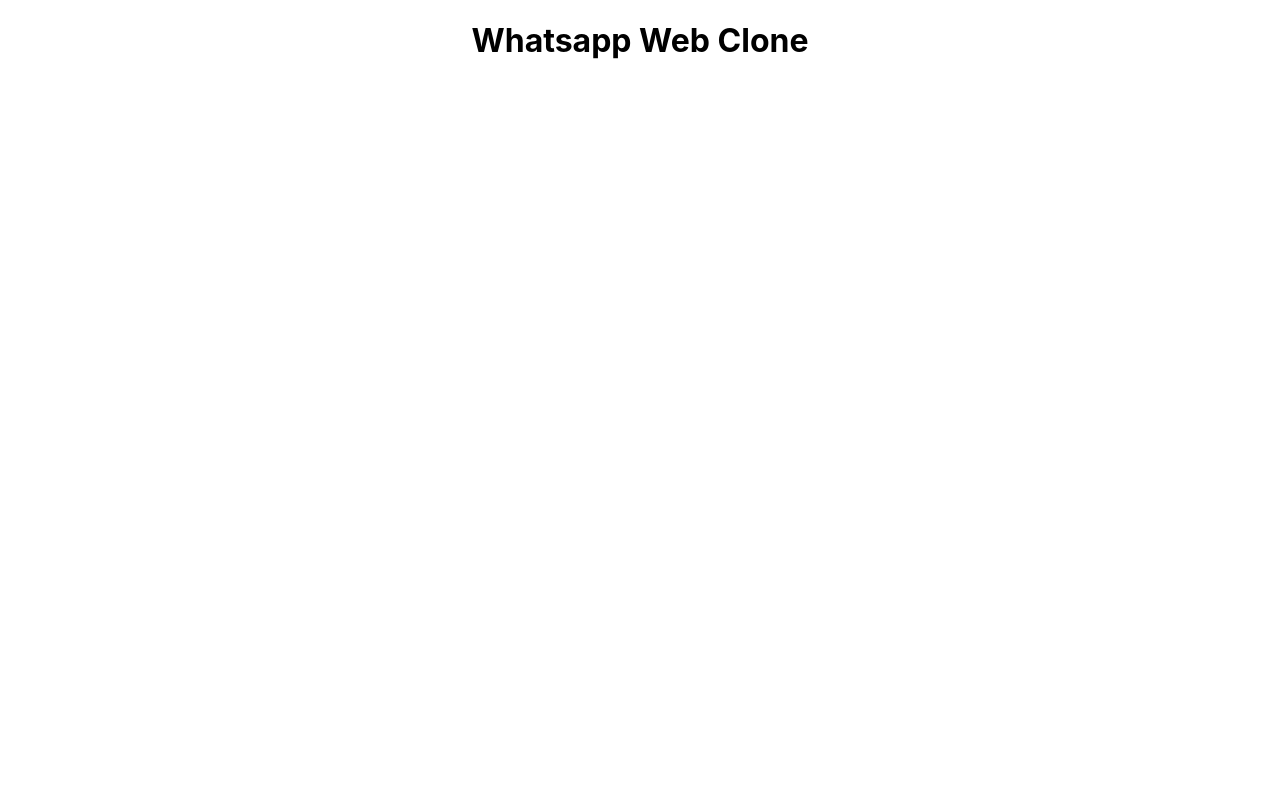
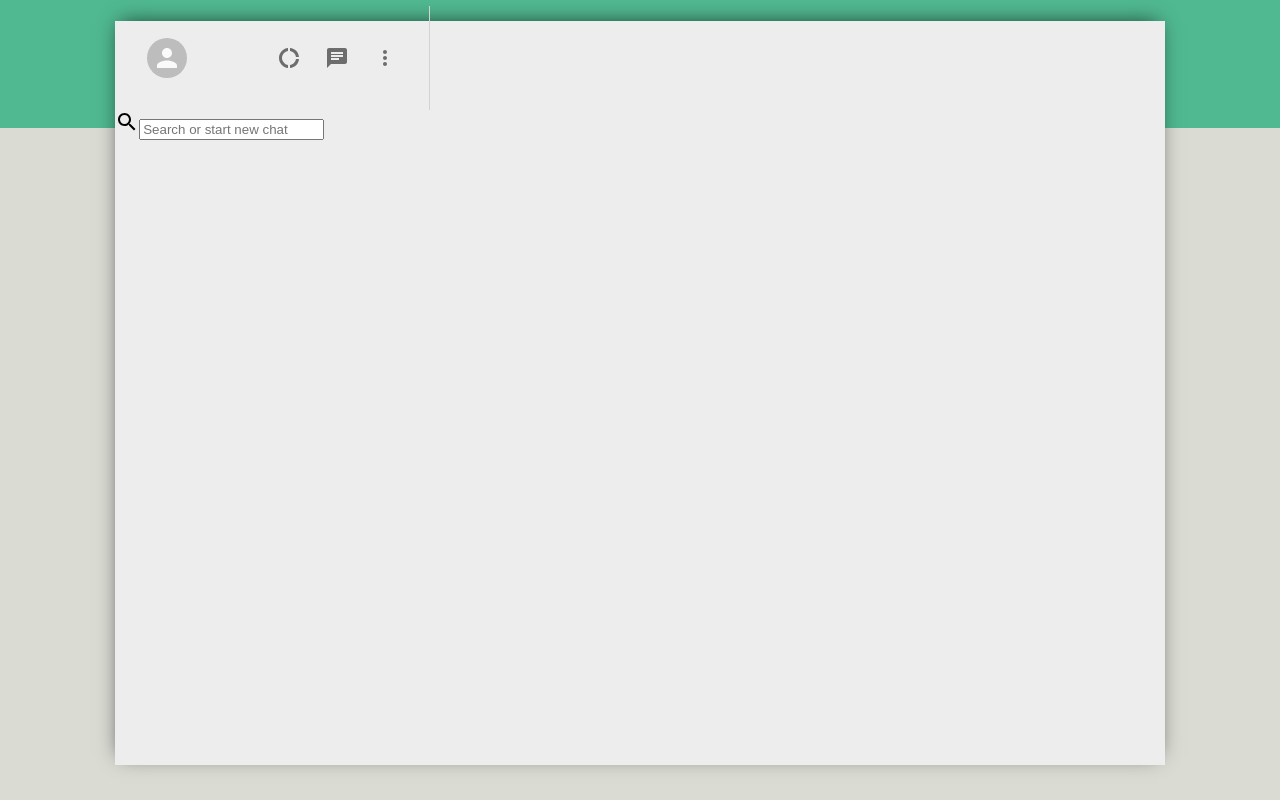
Before and after one commit to beerwithstraw/whatsapp-web-clone, a React (Create React App) app: page / in a window 1280 px wide. Built offline with nearby package versions, Linux system fonts and the light colour scheme.

Commit message:
Sidebar Top

```diff
--- a/package.json
+++ b/package.json
@@ -3,6 +3,8 @@
   "version": "0.1.0",
   "private": true,
   "dependencies": {
+    "@material-ui/core": "^4.11.2",
+    "@material-ui/icons": "^4.11.2",
     "@testing-library/jest-dom": "^5.11.8",
     "@testing-library/react": "^11.2.2",
     "@testing-library/user-event": "^12.6.0",
--- a/public/index.html
+++ b/public/index.html
@@ -24,7 +24,7 @@
       work correctly both with client-side routing and a non-root public URL.
       Learn how to configure a non-root public URL by running `npm run build`.
     -->
-    <title>React App</title>
+    <title>WhatsApp</title>
   </head>
   <body>
     <noscript>You need to enable JavaScript to run this app.</noscript>
--- a/src/App.css
+++ b/src/App.css
@@ -1,38 +1,15 @@
-.App {
-  text-align: center;
+.app{
+    display: grid;
+    place-items: center;
+    background: linear-gradient(to top, #dadbd3 84%, #50b991 16%);
+    height: 100vh;
 }
 
-.App-logo {
-  height: 40vmin;
-  pointer-events: none;
+.app__body {
+    display: flex;
+    height: 93vh;
+    width: 82vw;
+    margin-top: -15px;
+    background-color: #ededed;
+    box-shadow: -1px -4px 20px -6px rgba(0, 0, 0, 0.7);
 }
-
-@media (prefers-reduced-motion: no-preference) {
-  .App-logo {
-    animation: App-logo-spin infinite 20s linear;
-  }
-}
-
-.App-header {
-  background-color: #282c34;
-  min-height: 100vh;
-  display: flex;
-  flex-direction: column;
-  align-items: center;
-  justify-content: center;
-  font-size: calc(10px + 2vmin);
-  color: white;
-}
-
-.App-link {
-  color: #61dafb;
-}
-
-@keyframes App-logo-spin {
-  from {
-    transform: rotate(0deg);
-  }
-  to {
-    transform: rotate(360deg);
-  }
-}
--- a/src/App.js
+++ b/src/App.js
@@ -1,9 +1,14 @@
+import React from 'react'
+import Sidebar from './Sidebar';
+
 import './App.css';
 
 function App() {
   return (
-    <div className="App">
-      <h1>Whatsapp Web Clone</h1>
+    <div className="app">
+      <div class="app__body">
+        <Sidebar />
+      </div>
     </div>
   );
 }
--- /dev/null
+++ b/src/Sidebar.css
@@ -0,0 +1,25 @@
+.sidebar {
+    display: flex;
+    flex-direction: column;
+    flex: 0.3;
+}
+
+.sidebar__header {
+    margin-top: -15px;
+    display: flex;
+    justify-content: space-between;
+    padding: 20px;
+    border-right: 1px solid lightgray;
+}
+
+.sidebar__headerRight {
+    display: flex;
+    align-items: center;
+    justify-content: space-between;
+    min-width: 7.2vw;
+}
+
+.sidebar__headerRight > .MuiSvgIcon-root {
+    margin-right: 2vw;
+    font-size: 24px !important;
+}
--- /dev/null
+++ b/src/Sidebar.js
@@ -0,0 +1,38 @@
+import { Avatar, IconButton } from '@material-ui/core'
+import { DonutLarge, Chat, MoreVert, SearchOutlined } from '@material-ui/icons'
+import React from 'react'
+import './Sidebar.css'
+function Sidebar() {
+    return (
+        <div className="sidebar">
+            <div className="sidebar__header">
+                <IconButton>
+                    <Avatar />
+                </IconButton>
+                <div className="sidebar__headerRight">
+                    <IconButton>
+                        <DonutLarge/>
+                    </IconButton>
+                    <IconButton>
+                        <Chat/>
+                    </IconButton>
+                    <IconButton>
+                        <MoreVert/>
+                    </IconButton>
+
+                </div>
+            </div>
+            <div className="sidebar__search">
+                <div className="sidebar__searchContainer">
+                    <SearchOutlined />
+                    <input placeholder="Search or start new chat" type="text"/>
+                </div>
+            </div>
+            <div className="sidebar__search">
+
+            </div>
+        </div>
+    )
+}
+
+export default Sidebar
--- a/src/index.css
+++ b/src/index.css
@@ -1,3 +1,6 @@
+*{
+  margin: 0;
+}
 body {
   margin: 0;
   font-family: -apple-system, BlinkMacSystemFont, 'Segoe UI', 'Roboto', 'Oxygen',
```
Also changed, not shown: 1 other file (tests, documents, lock files or other folders).
